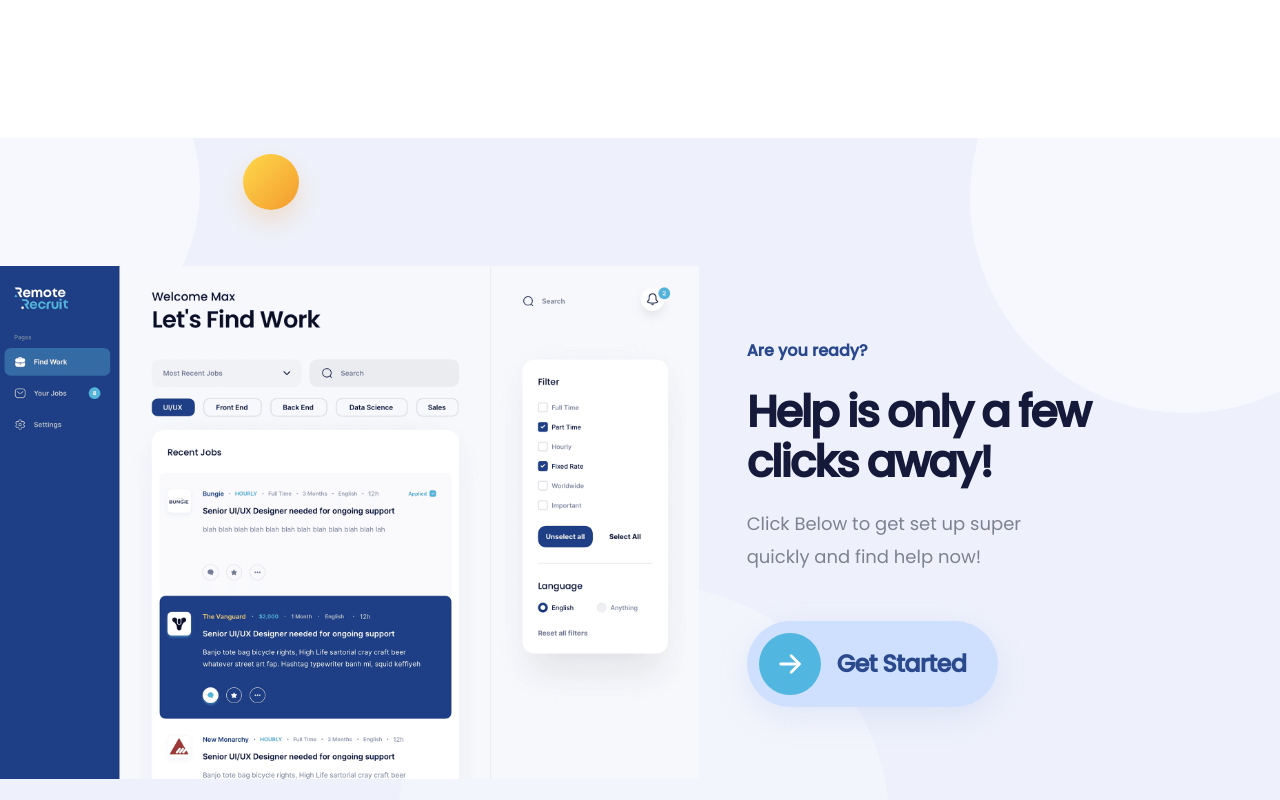
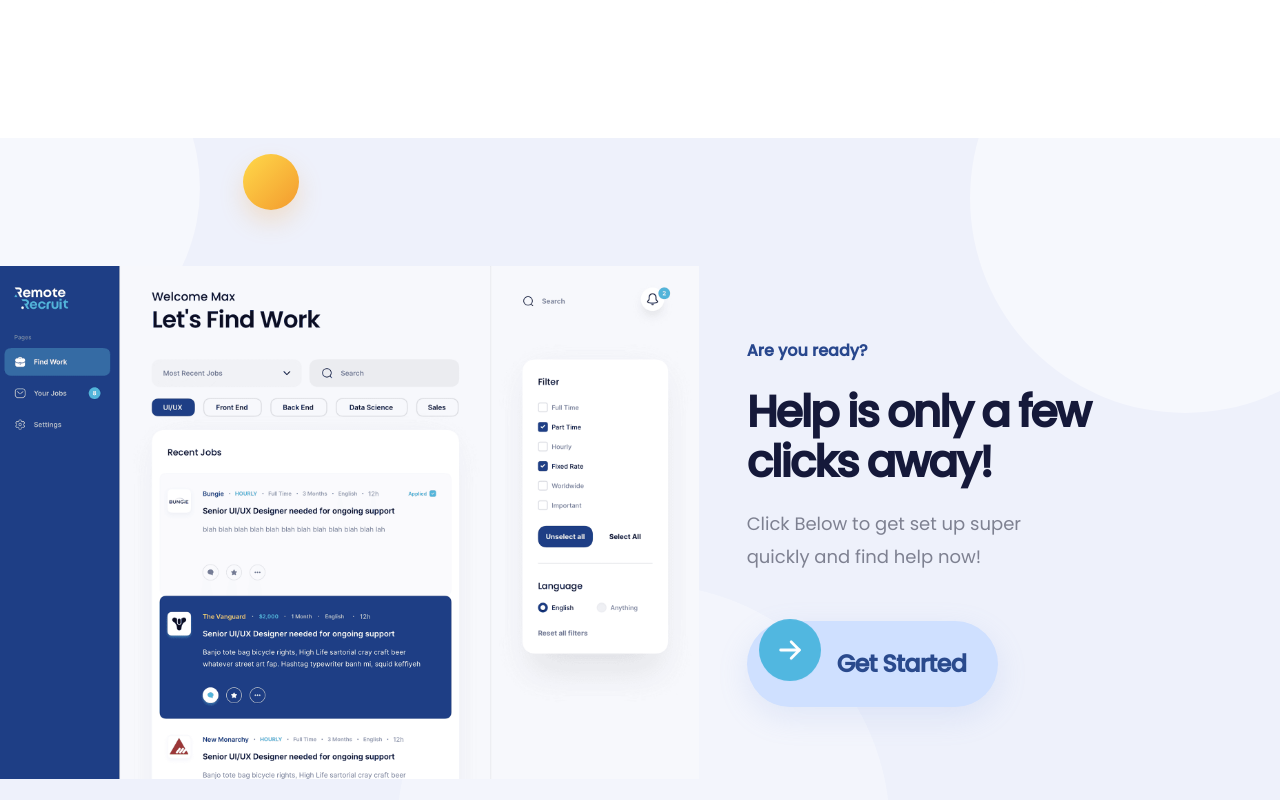
Before and after one commit to M-Shahadat/RemoteRecruit, a React (Vite) app: page / in a window 1280 px wide. Shown: the part 2920-3720 px from the top of the page. Built offline with nearby package versions, Linux system fonts and the light colour scheme.

Commit message:
added animation to a get started button

```diff
--- a/src/components/Features.tsx
+++ b/src/components/Features.tsx
@@ -7,7 +7,7 @@ import feature3 from '../assets/feature-3.png';
 
 const Features: React.FC = () => {
     return (
-        <section className="w-full bg-white py-24 md:py-32 lg:py-32 overflow-hidden">
+        <section className="fade-up-on-load w-full bg-white py-24 md:py-32 lg:py-32 overflow-hidden">
             <div className="max-w-[1440px] mx-auto px-6 md:px-12 flex flex-col gap-24 md:gap-32 lg:gap-40">
 
                 <FeatureRow
--- a/src/components/PricingFooter.tsx
+++ b/src/components/PricingFooter.tsx
@@ -29,7 +29,7 @@ const SocialBtn = ({ children }: { children: React.ReactNode }) => (
 
 const PricingFooter = () => {
     return (
-        <section className="relative w-full overflow-hidden bg-white">
+        <section className="relative w-full overflow-hidden bg-white reveal delay-300">
 
             {/* Absolute SVG Background */}
             <div className="absolute bottom-0 left-1/2 z-0 w-full min-w-[1440px] -translate-x-1/2 pointer-events-none">
--- a/src/components/SignUpAd.tsx
+++ b/src/components/SignUpAd.tsx
@@ -1,89 +1,3 @@
-// import React from 'react';
-// import dashboardImg from '../assets/Find Work.png';
-// import bottomBlob from '../assets/Ellipse 12.png';
-
-// const SignUpAd: React.FC = () => {
-//     return (
-//         <section className="relative overflow-hidden bg-[#EEF1FB] py-12 md:py-16 lg:py-20">
-//             {/* Background Assets */}
-//             <div className="pointer-events-none absolute inset-0 z-0">
-//                 {/* Top-left blob */}
-//                 <div className="absolute -left-[100px] -top-[100px] h-[250px] w-[250px] rounded-full bg-white/45 md:-left-[160px] md:-top-[130px] md:h-[360px] md:w-[360px]" />
-
-//                 {/* Top-right blob */}
-//                 <div className="absolute -right-[80px] -top-[100px] h-[300px] w-[300px] rounded-full bg-white/45 md:-right-[120px] md:-top-[155px] md:h-[430px] md:w-[430px]" />
-
-//                 {/* Bottom-left / center blob */}
-//                 <img
-//                     src={bottomBlob}
-//                     alt=""
-//                     aria-hidden="true"
-//                     className="absolute left-[10%] top-[65%] w-[250px] select-none md:left-[25%] md:top-[60%] md:w-[350px] lg:left-[31%] lg:top-[58%] lg:w-[493px]"
-//                     draggable={false}
-//                 />
-
-//                 {/* Yellow orb */}
-//                 <div className="absolute left-[8%] top-[3%] h-[40px] w-[40px] rounded-full bg-[linear-gradient(135deg,#FFD94A_0%,#F39A2E_100%)] shadow-[0_12px_24px_rgba(242,154,46,0.22)] md:left-[19%] md:top-[2%] md:h-[56px] md:w-[56px]" />
-
-//                 {/* Blue orb */}
-//                 <div className="absolute bottom-[4%] right-[10%] h-[20px] w-[20px] rounded-full bg-[linear-gradient(135deg,#4EB4DB_0%,#2B62B6_100%)] shadow-[0_12px_24px_rgba(43,98,182,0.22)] md:bottom-[8%] md:right-[18%] md:h-[30px] md:w-[30px]" />
-//             </div>
-
-//             {/* Main Content Grid */}
-//             <div className="relative z-10 mx-auto max-w-[1600px] px-0">
-//                 <div className="grid grid-cols-1 items-center gap-12 lg:grid-cols-12 lg:gap-0">
-
-//                     {/* Left Side: Dashboard Image */}
-//                     <div className="px-5 sm:px-8 lg:col-span-7 lg:px-0">
-//                         <img
-//                             src={dashboardImg}
-//                             alt="RemoteRecruit Dashboard Interface"
-//                             className="block w-full max-w-[800px] mx-auto object-contain object-center lg:mx-0 lg:object-left"
-//                             draggable={false}
-//                         />
-//                     </div>
-
-//                     {/* Right Side: Text & CTA */}
-//                     <div className="px-6 pb-12 sm:px-12 md:pb-16 lg:col-span-5 lg:px-0 lg:pb-8 lg:pr-16 xl:pr-24">
-//                         <div className="mx-auto max-w-[520px] lg:mx-0">
-//                             <p className="mb-3 text-[14px] md:text-[16px] font-bold text-[#28478D] md:mb-5">
-//                                 Are you ready?
-//                             </p>
-
-//                             <h2 className="text-[38px] sm:text-[46px] md:text-[52px] lg:text-[44px] font-semibold md:leading-[0.98] tracking-[-0.05em] text-[#15193A]">
-//                                 Help is only a few
-//                                 <br />
-//                                 clicks away!
-//                             </h2>
-
-//                             <p className="mt-6 md:mt-8 max-w-[440px] text-[16px] md:text-[18px] leading-[1.45] md:leading-[1.35] tracking-[-0.03em] text-[#7E8191]">
-//                                 Click Below to get set up super quickly and find help now!
-//                             </p>
-
-//                             <button
-//                                 className="mt-8 md:mt-12 flex items-center rounded-full bg-[#CFE0FF] py-2 pl-2 pr-6 md:py-3 md:pl-3 md:pr-8 shadow-[0_10px_30px_rgba(137,166,226,0.18)] transition-transform hover:scale-[1.02]"
-//                                 aria-label="Get Started"
-//                             >
-//                                 <span className="flex h-[50px] w-[50px] md:h-[62px] md:w-[62px] shrink-0 items-center justify-center rounded-full bg-[#51B7E0]">
-//                                     <svg className="h-6 w-6 md:h-7 md:w-7" viewBox="0 0 24 24" fill="none" aria-hidden="true">
-//                                         <path d="M4 12H20" stroke="white" strokeWidth="2.4" strokeLinecap="round" strokeLinejoin="round" />
-//                                         <path d="M13 5L20 12L13 19" stroke="white" strokeWidth="2.4" strokeLinecap="round" strokeLinejoin="round" />
-//                                     </svg>
-//                                 </span>
-//                                 <span className="ml-3 md:ml-4 text-[18px] md:text-[24px] font-semibold tracking-[-0.03em] text-[#2A4A8D]">
-//                                     Get Started
-//                                 </span>
-//                             </button>
-//                         </div>
-//                     </div>
-
-//                 </div>
-//             </div>
-//         </section>
-//     );
-// };
-
-// export default SignUpAd;
 
 import React from 'react';
 import dashboardImg from '../assets/Find Work.png';
@@ -91,7 +5,7 @@ import bottomBlob from '../assets/Ellipse 12.png';
 
 const SignUpAd: React.FC = () => {
     return (
-        <section className="relative overflow-hidden bg-[#EEF1FB] py-16 md:py-24 lg:py-32">
+        <section className="fade-up-on-load relative overflow-hidden bg-[#EEF1FB] py-16 md:py-24 lg:py-32 reveal delay-${(index + 1) * 100}">
             {/* Background Assets */}
             <div className="pointer-events-none absolute inset-0 z-0">
                 {/* Top-left blob */}
@@ -99,7 +13,7 @@ const SignUpAd: React.FC = () => {
 
 
                 {/* Top-right blob */}
-                <div className="absolute -right-[80px] -top-[100px] h-[300px] w-[300px] rounded-full bg-white/45 md:-right-[120px] md:-top-[155px] md:h-[430px] md:w-[430px]" />
+                <div className="reveal delay-200 absolute -right-[80px] -top-[100px] h-[300px] w-[300px] rounded-full bg-white/45 md:-right-[120px] md:-top-[155px] md:h-[430px] md:w-[430px]" />
 
 
                 {/* Bottom-left / center blob */}
@@ -163,7 +77,7 @@ const SignUpAd: React.FC = () => {
                                 className="mt-8 md:mt-12 flex items-center rounded-full bg-[#CFE0FF] py-2 pl-2 pr-6 md:py-3 md:pl-3 md:pr-8 shadow-[0_10px_30px_rgba(137,166,226,0.18)] transition-transform hover:scale-[1.02]"
                                 aria-label="Get Started"
                             >
-                                <span className="flex h-[50px] w-[50px] md:h-[62px] md:w-[62px] shrink-0 items-center justify-center rounded-full bg-[#51B7E0]">
+                                <span className="animate-bounce flex h-[50px] w-[50px] md:h-[62px] md:w-[62px] shrink-0 items-center justify-center rounded-full bg-[#51B7E0]">
                                     <svg className="h-6 w-6 md:h-7 md:w-7" viewBox="0 0 24 24" fill="none" aria-hidden="true">
                                         <path d="M4 12H20" stroke="white" strokeWidth="2.4" strokeLinecap="round" strokeLinejoin="round" />
                                         <path d="M13 5L20 12L13 19" stroke="white" strokeWidth="2.4" strokeLinecap="round" strokeLinejoin="round" />
--- a/src/index.css
+++ b/src/index.css
@@ -9,7 +9,7 @@ html {
 /* Custom scroll reveal utilities */
 .reveal {
   transform: translateY(30px);
-  transition: all 0.4s cubic-bezier(0.4, 0, 0.2, 1);
+  transition: all 0.5s cubic-bezier(0.4, 0, 0.2, 1);
 }
 
 .reveal.active {
@@ -27,5 +27,23 @@ html {
 }
 
 .delay-300 {
-  transition-delay: 250ms;
+  transition-delay: 350ms;
 }
+
+
+@keyframes fadeUp {
+  0% {
+    opacity: 0;
+    transform: translateY(30px);
+  }
+
+  100% {
+    opacity: 1;
+    transform: translateY(0);
+  }
+}
+
+.fade-up-on-load {
+  opacity: 0;
+  animation: fadeUp 0.8s ease-out forwards;
+}
```
